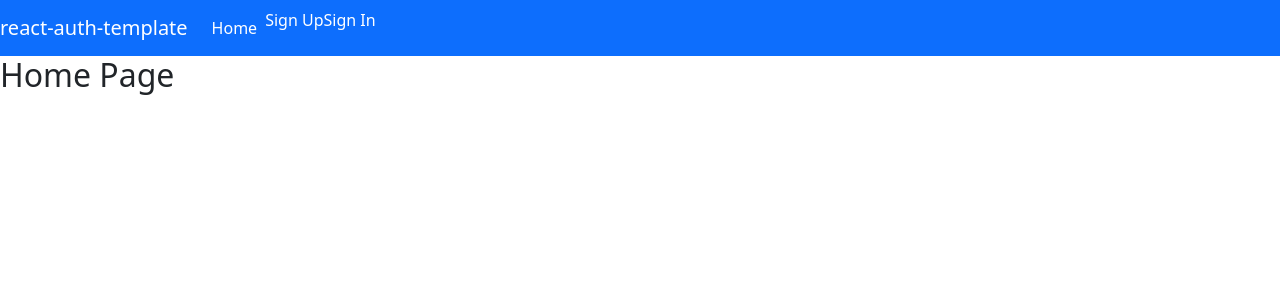
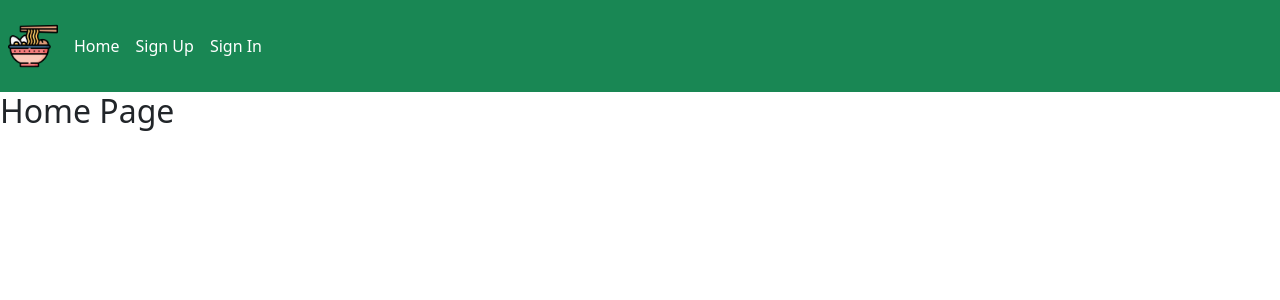
Before and after one commit to NikPurvis/ramen-client, a React (Create React App) app: page / in a window 1280 px wide. Shown: the top 300 px of the page. Built offline with nearby package versions, Linux system fonts and the light colour scheme.

Commit message:
Updated header

```diff
--- a/public/index.html
+++ b/public/index.html
@@ -24,7 +24,7 @@
       work correctly both with client-side routing and a non-root public URL.
       Learn how to configure a non-root public URL by running `npm run build`.
     -->
-    <title>React App</title>
+    <title>Ramen App About Ramen</title>
   </head>
   <body>
     <noscript>You need to enable JavaScript to run this app.</noscript>
--- a/src/components/shared/Header.js
+++ b/src/components/shared/Header.js
@@ -8,12 +8,15 @@ const linkStyle = {
 }
 const authenticatedOptions = (
 	<>
-		<Nav.Item>
+		<Nav.Item className="m-2">
+			<Link to='addRamen' style={linkStyle}>Add New Ramen</Link>
+        </Nav.Item>
+		<Nav.Item className="m-2">
 			<Link to='change-password' style={linkStyle}>
 				Change Password
 			</Link>
 		</Nav.Item>
-		<Nav.Item>
+		<Nav.Item className="m-2">
 			<Link to='sign-out' style={linkStyle}>
 				Sign Out
 			</Link>
@@ -23,31 +26,35 @@ const authenticatedOptions = (
 
 const unauthenticatedOptions = (
 	<>
-        <Nav.Item>
-		    <Link to='sign-up' style={linkStyle}>Sign Up</Link>
+        <Nav.Item className="m-2">
+			<Link to='sign-up' style={linkStyle}>Sign Up</Link>
         </Nav.Item>
-        <Nav.Item>
-		    <Link to='sign-in' style={linkStyle}>Sign In</Link>
+        <Nav.Item className="m-2">
+			<Link to='sign-in' style={linkStyle}>Sign In</Link>
         </Nav.Item>
 	</>
 )
 
 const alwaysOptions = (
 	<>
-		<Nav.Link>
-			<Link to='/' style={linkStyle}>
-				Home
-			</Link>
-		</Nav.Link>
+		<Nav.Item className="m-2">
+				<Link to='/' style={linkStyle}>
+					Home
+				</Link>
+		</Nav.Item>
 	</>
 )
 
 const Header = ({ user }) => (
-	<Navbar bg='primary' variant='dark' expand='md'>
-		<Navbar.Brand>
-            <Link to='/' style={linkStyle}>
-                react-auth-template
-            </Link>
+	<Navbar bg='success' variant='dark' expand='md'>
+		<Navbar.Brand className="m-2">
+			<img
+				src="/ramen.png"
+				width="50"
+				height="50"
+				className="d-inline-block align-top"
+				alt="Ramen!"
+			/>
         </Navbar.Brand>
 		<Navbar.Toggle aria-controls='basic-navbar-nav' />
 		<Navbar.Collapse id='basic-navbar-nav'>
```
Also changed, not shown: public/ramen.png (added), 1 other file (tests, documents, lock files or other folders).
